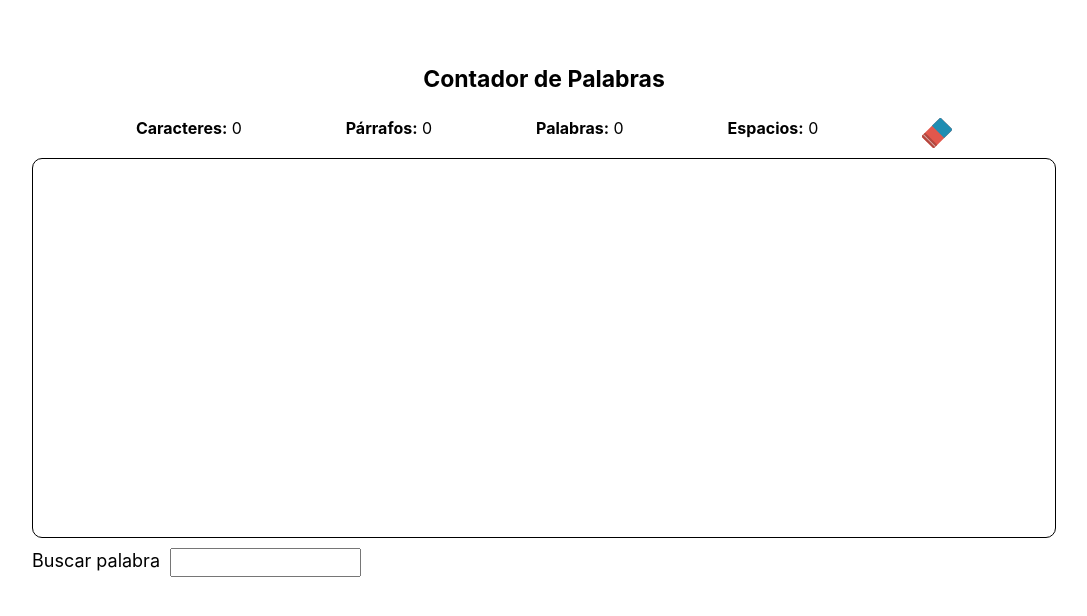
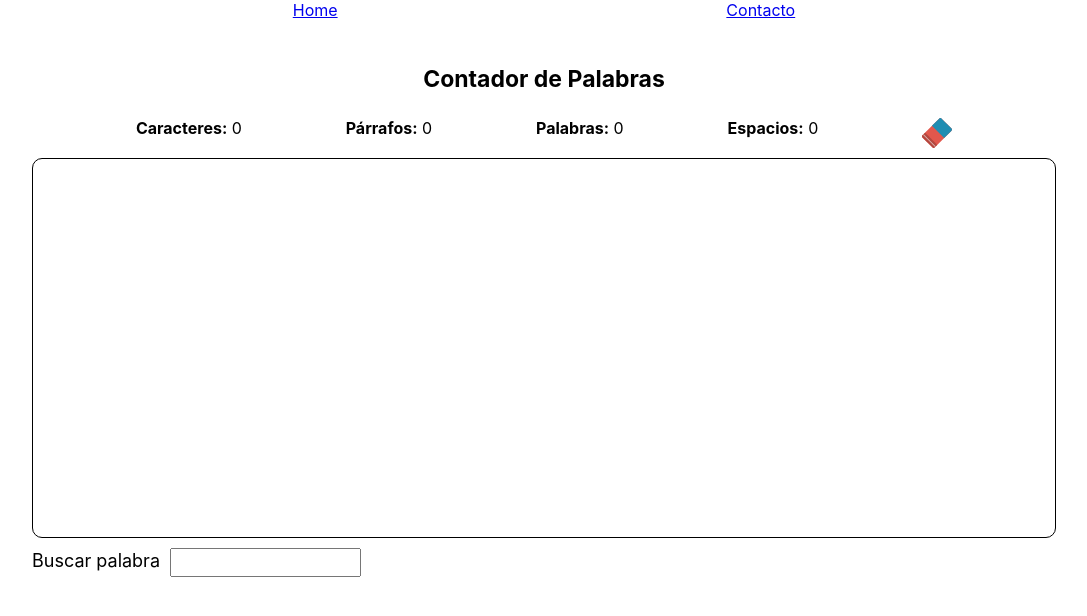
Before and after one commit to alvarofg95/contador-palabras, a React (Create React App) app: page / in a window 1280 px wide. Shown: the top 616 px of the page, without its empty margins (96-1183 px from the left). Built offline with nearby package versions, Linux system fonts and the light colour scheme.

Commit message:
Menu and style

```diff
--- a/src/App.js
+++ b/src/App.js
@@ -1,5 +1,5 @@
 import React from 'react';
-import { Route, withRouter } from 'react-router-dom';
+import { Route, withRouter, Link } from 'react-router-dom';
 import Home from './pages/Home';
 import './index.css';
 import Contacto from './pages/Contacto';
@@ -7,7 +7,10 @@ import Contacto from './pages/Contacto';
 function App() {
   return (
     <div className="App">
-      <header />
+      <header>
+        <Link to="/">Home</Link>
+        <Link to="/contacto">Contacto</Link>
+      </header>
       <Route exact path="/" component={Home} />
       <Route exact path="/contacto" component={Contacto} />
     </div>
--- a/src/index.css
+++ b/src/index.css
@@ -13,6 +13,8 @@ code {
 header {
   height: 50px;
   text-align: center;
+  display: flex;
+  justify-content: space-evenly;
 }
 
 h1 {
```
